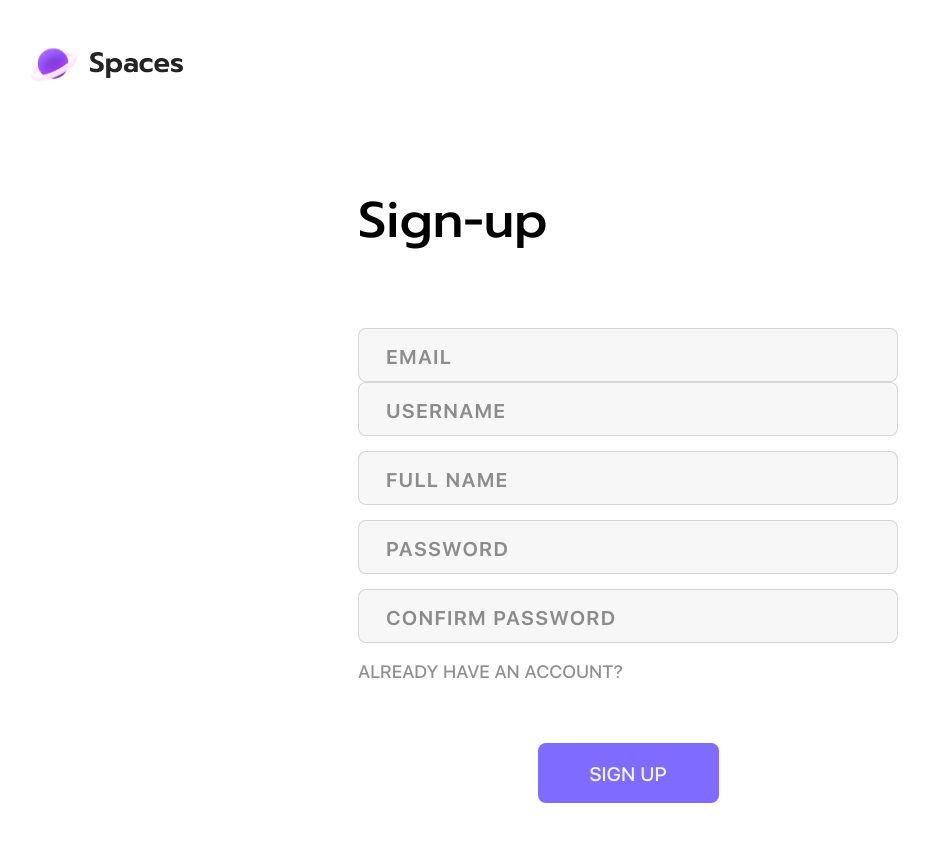
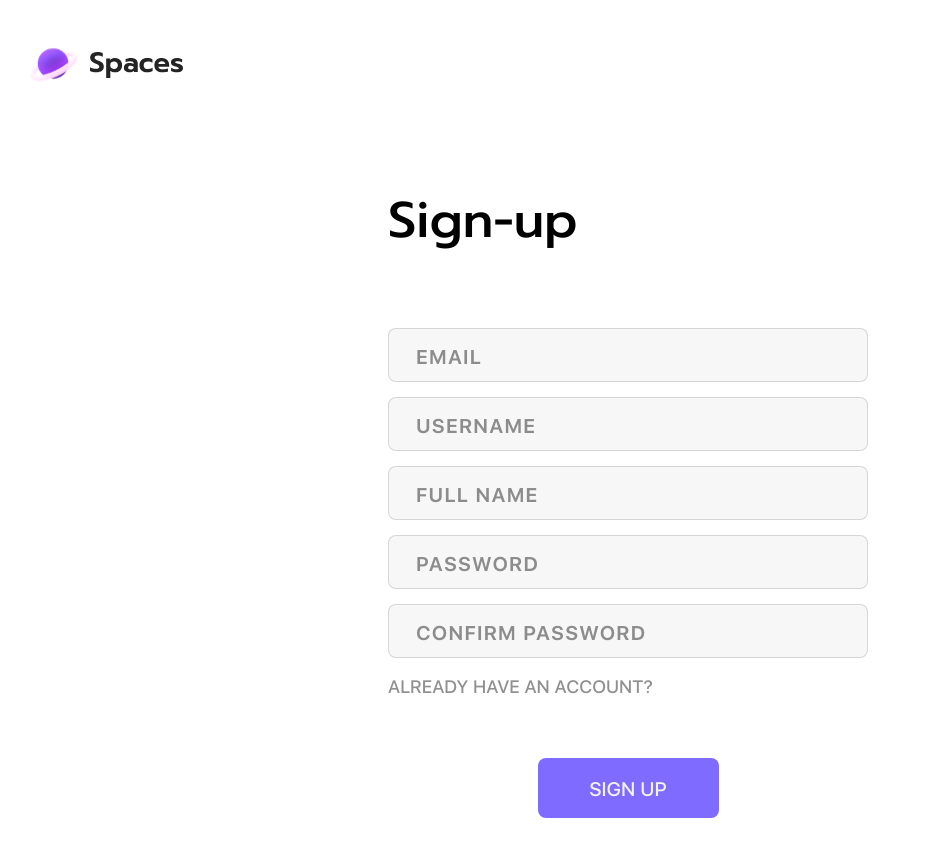
Before and after one commit to havrydotdev/spaces, a Next.js app: page /auth/register in a window 1280 px wide. Shown: the top 856 px of the page, without its empty margins (12-941 px from the left). Built offline with nearby package versions, Linux system fonts and the light colour scheme; no server answers.

Commit message:
fix sign up page and route

```diff
--- a/app/(routes)/auth/login/page.tsx
+++ b/app/(routes)/auth/login/page.tsx
@@ -104,12 +104,13 @@ export default function SignIn() {
           <AuthInput
             placeholder="Email"
             onChange={handleChange}
+            className="focus:outline-none"
             value={formValues.email}
           />
           <AuthInput
             placeholder="Password"
             type="password"
-            className="mt-[21px]"
+            className="mt-[21px] focus:outline-none"
             onChange={handleChange}
             value={formValues.password}
           />
--- a/app/(routes)/auth/register/page.tsx
+++ b/app/(routes)/auth/register/page.tsx
@@ -62,7 +62,7 @@ export default function RegisterPage(): React.JSX.Element {
 
   return (
     <main className="w-screen flex justify-center">
-      <div className="mx-[30px] sm:min-w-[480px] sm:max-w-[540px]">
+      <div className="sm:min-w-[480px] sm:max-w-[600px]">
         <h1
           className={`mt-[90px] ${prompt.className} font-medium text-[50px] ${
             error && "mt-[30px]"
@@ -71,39 +71,47 @@ export default function RegisterPage(): React.JSX.Element {
           Sign-up
         </h1>
         <form onSubmit={onSubmit} className="mt-[70px]">
-          <input name="csrfToken" type="hidden" />
+          <div className="flex flex-col gap-[15px] mb-[10px]">
             <AuthInput
               placeholder="Email"
               name="email"
               type="text"
               onChange={handleChange}
+              className="focus:outline-none"
+              value={form.email}
             />
             <AuthInput
               placeholder="Username"
               name="username"
               type="text"
               onChange={handleChange}
+              className="focus:outline-none"
+              value={form.username}
             />
             <AuthInput
               placeholder="Full name"
               name="name"
               type="text"
-            className="mt-[15px]"
               onChange={handleChange}
+              className="focus:outline-none"
+              value={form.name}
             />
             <AuthInput
               placeholder="Password"
               type="password"
-            className="mt-[15px]"
               onChange={handleChange}
+              className="focus:outline-none"
+              value={form.password}
             />
             <AuthInput
               placeholder="Confirm password"
               type="password"
-            className="mt-[15px] mb-[10px]"
               name="confirm"
+              className="focus:outline-none"
               onChange={handleChange}
+              value={form.confirm}
             />
+          </div>
           <Link
             className="small-caps text-[23px] text-[#242424] opacity-[0.5]"
             href="/auth/login"
--- a/app/api/auth/[...nextauth]/options.ts
+++ b/app/api/auth/[...nextauth]/options.ts
@@ -33,7 +33,7 @@ export const options: NextAuthOptions = {
       if (account?.provider == "google" || account?.provider == "facebook") {
         const u = await getUserByEmail(profile?.email);
         if (!u) {
-          return "/?error=user_is_not_registered";
+          return "/auth/login/?error=user_is_not_registered";
         }
 
         user.id = u.id;
--- a/app/api/user/register/route.ts
+++ b/app/api/user/register/route.ts
@@ -20,6 +20,7 @@ export const POST = async (req: Request) => {
     username: body.username,
     name: body.name,
     password: body.password,
+    email: body.email,
   });
 
   return NextResponse.json({
--- a/next.config.js
+++ b/next.config.js
@@ -11,12 +11,8 @@ const nextConfig = {
         remotePatterns: [
             {
               protocol: 'https',
-              hostname: 'lh3.googleusercontent.com',
+              hostname: '**',
             },
-            {
-                protocol: "https",
-                hostname: 'firebasestorage.googleapis.com',
-            }
           ],
     },
     typescript: {
```
Lines whose indentation alone changed are shown as unchanged.
